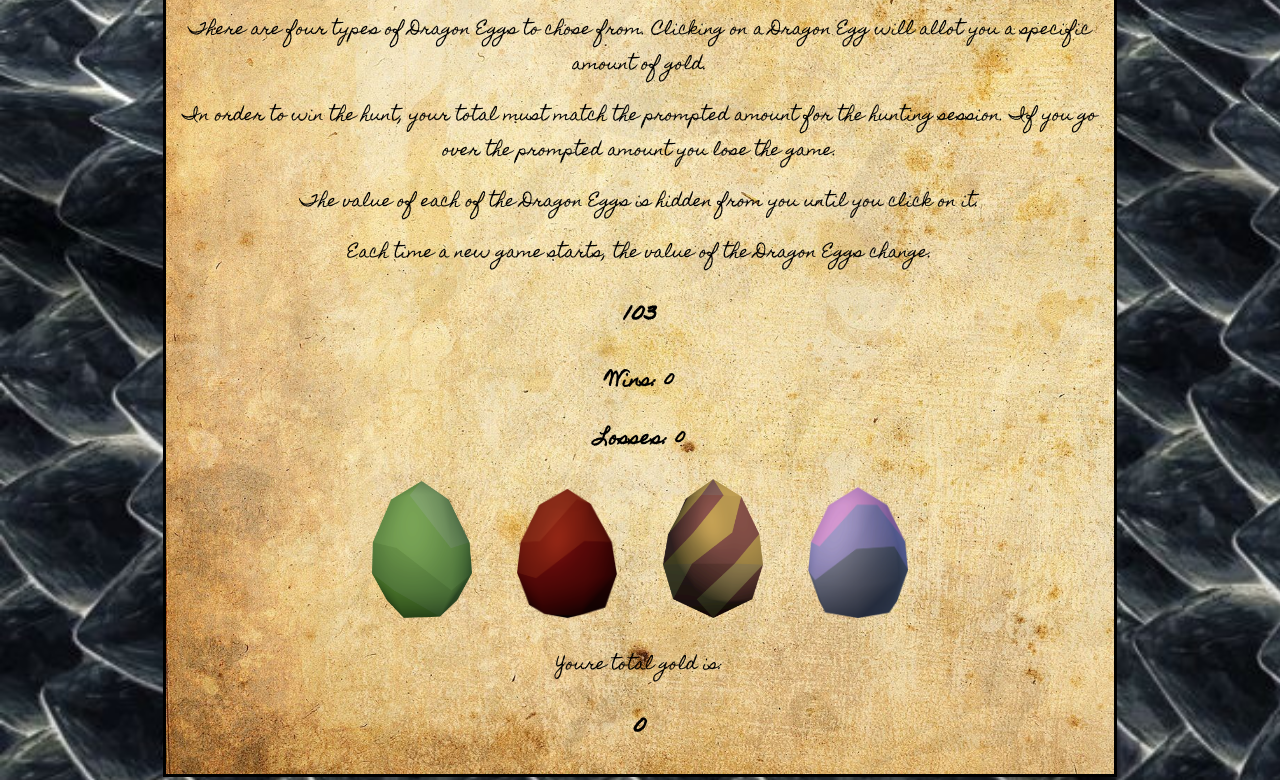
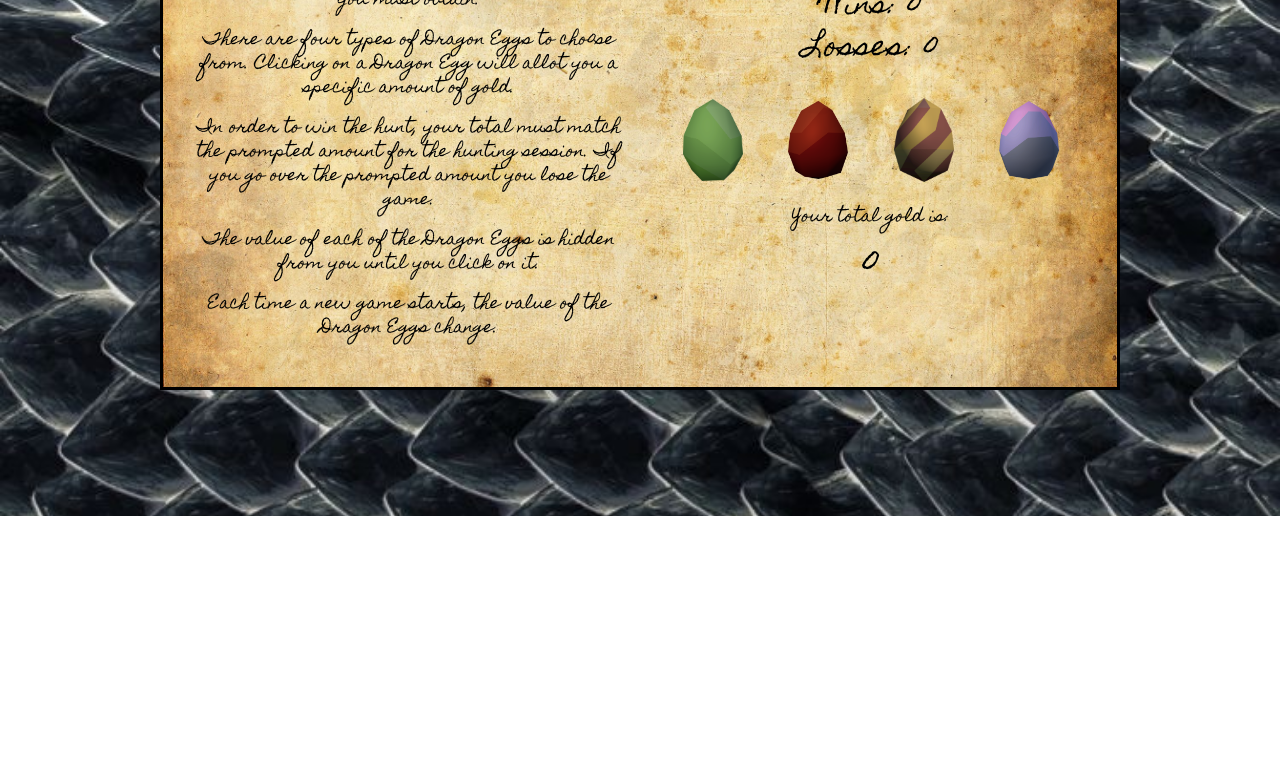
Before and after one commit to gljacobs/dragon-egg-game, a plain HTML site: page index.html in a window 1280 px wide. Shown: the part 284-1064 px from the top of the page. After the commit the page ends 800 px from the top, so only its background shows below. Drawn offline with nearby package versions, Linux system fonts and the light colour scheme.

Commit message:
add layout style to instructions and game

```diff
--- a/assets/css/style.css
+++ b/assets/css/style.css
@@ -34,7 +34,6 @@ h1 img {
 }
 
 .instructions {
-    padding-top: 30px;
 }
 
 .egg {
@@ -45,3 +44,11 @@ h1 img {
 .egg:active {
     transform: translateY(10px);
 }
+
+.game {
+    margin: auto;
+}
+
+.row {
+    padding: 30px;
+}
--- a/index.html
+++ b/index.html
@@ -8,6 +8,7 @@
     <script src="https://cdnjs.cloudflare.com/ajax/libs/jquery/3.2.1/jquery.min.js"></script>
     <!-- <link rel="stylesheet" href="assets/css/reset.css"> -->
     <link href="https://fonts.googleapis.com/css?family=Carter+One|Homemade+Apple&display=swap" rel="stylesheet">
+    <link rel="stylesheet" href="https://stackpath.bootstrapcdn.com/bootstrap/4.3.1/css/bootstrap.min.css" integrity="sha384-ggOyR0iXCbMQv3Xipma34MD+dH/1fQ784/j6cY/iJTQUOhcWr7x9JvoRxT2MZw1T" crossorigin="anonymous">
     <link rel="stylesheet" href="assets/css/style.css">
 </head>
 <body>
@@ -17,30 +18,41 @@
         <img id="after-img" src="assets/images/white-drag.png" alt="">
     </h1>
     <div id="container">
-        <div class="instructions">
+        <div class="row">
+            <div class="instructions col-md-6">
                 <h2>Instructions for Dragon Egg hunting</h2>
+                <br>
                 <p>You will be prompted with an amount of gold you must obtain.</p>
-            <p>There are four types of Dragon Eggs to chose from. Clicking on a Dragon Egg will allot you a specific amount of gold.</p>
+                <p>There are four types of Dragon Eggs to cho0se from. Clicking on a Dragon Egg will allot you a specific amount of gold.</p>
                 <p>In order to win the hunt, your total must match the prompted amount for the hunting session. If you go over the prompted amount you lose the game.</p>
                 <p>The value of each of the Dragon Eggs is hidden from you until you click on it.</p>
                 <p>Each time a new game starts, the value of the Dragon Eggs change.</p>
             </div>
-        <div class="game">
+            <div class="game col-md-6">
                 <h2 id="goal"></h3>
+                <br>
                 <h3 id="wins">Wins: 0</h3>
                 <h3 id="losses">Losses: 0</h3>
+                <br>
                 <div class="egg-container">
                     <img class="egg" id="green-egg" src="assets/images/green-egg.png" alt="">
                     <img class="egg" id="red-egg" src="assets/images/red-egg.png" alt="">
                     <img class="egg" id="gold-egg" src="assets/images/gold-egg.png" alt="">
                     <img class="egg" id="mystic-egg" src="assets/images/mystic-egg.webp" alt="">
+                    <br>
+                    <br>
                 </div>
                 <div class="total-score">
-                <p>Youre total gold is:</p>
+                    <p>Your total gold is:</p>
                     <h2 id="score">0</h3>
                 </div>
             </div>
         </div>
+    </div>
+
     <script src="assets/javascript/game.js"></script>
+    <script src="https://code.jquery.com/jquery-3.3.1.slim.min.js" integrity="sha384-q8i/X+965DzO0rT7abK41JStQIAqVgRVzpbzo5smXKp4YfRvH+8abtTE1Pi6jizo" crossorigin="anonymous"></script>
+    <script src="https://cdnjs.cloudflare.com/ajax/libs/popper.js/1.14.7/umd/popper.min.js" integrity="sha384-UO2eT0CpHqdSJQ6hJty5KVphtPhzWj9WO1clHTMGa3JDZwrnQq4sF86dIHNDz0W1" crossorigin="anonymous"></script>
+    <script src="https://stackpath.bootstrapcdn.com/bootstrap/4.3.1/js/bootstrap.min.js" integrity="sha384-JjSmVgyd0p3pXB1rRibZUAYoIIy6OrQ6VrjIEaFf/nJGzIxFDsf4x0xIM+B07jRM" crossorigin="anonymous"></script>
 </body>
 </html>
```
Lines whose indentation alone changed are shown as unchanged.
